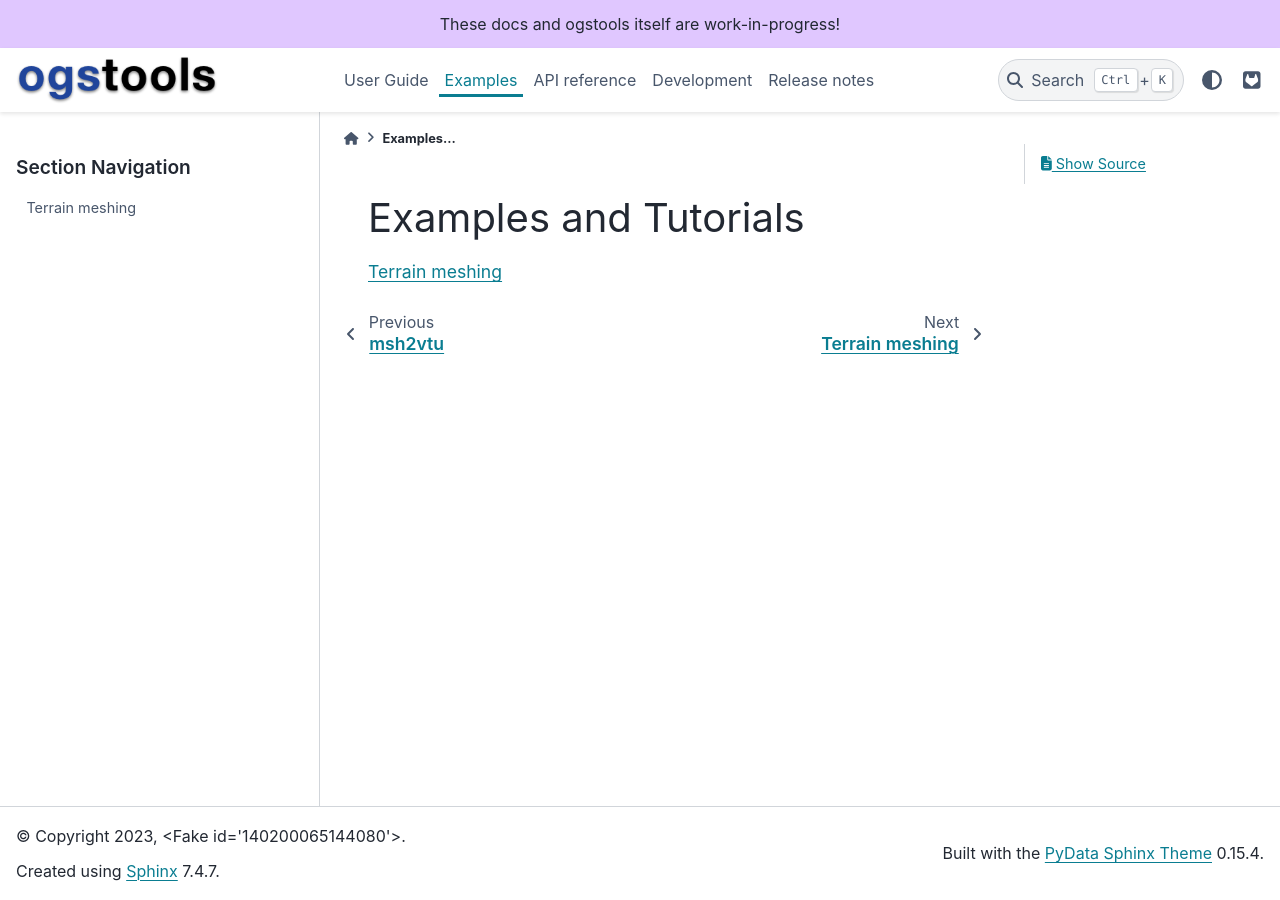
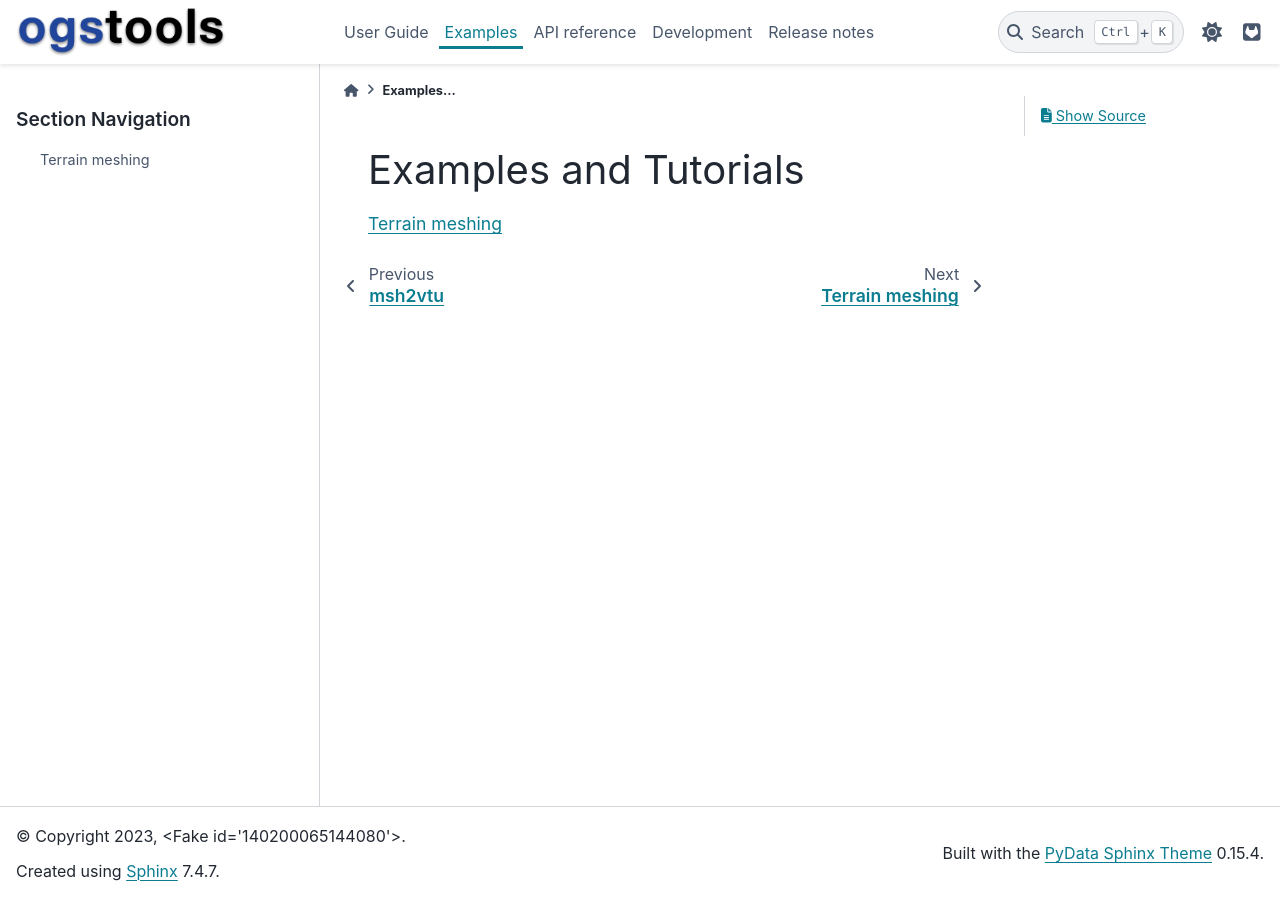
Before and after one commit to ufz/ogstools, a Sphinx documentation site: the page built from docs/examples/index.md, in a window 1280 px wide. Built offline with Sphinx 7.4.7 and the PyData theme 0.15.4, drawn with Linux system fonts in a browser that asks for light colours; the version number is read from the project's files by our own code.

Commit message:
[web] Some custom css.

```diff
--- /dev/null
+++ b/docs/_static/ogstools.css
@@ -0,0 +1,7 @@
+nav.bd-links li>a {
+  padding: .25rem 1.5rem;
+}
+
+.navbar-brand img {
+  height: 50px;
+}
--- a/docs/conf.py
+++ b/docs/conf.py
@@ -45,14 +45,15 @@ myst_heading_anchors = 3
 
 html_theme = "pydata_sphinx_theme"
 html_static_path = ["_static"]
+html_css_files = ["ogstools.css"]
+html_context = {"default_mode": "light"}
 
 html_theme_options = {
     "logo": {
         "image_light": "logo.png",
         "image_dark": "logo.png",
     },
-    "announcement": "<p style='font-weight: 400'>These docs and ogstools itself"
-    " are work-in-progress!</p>",
+    # "announcement": "<p style='font-weight: 400'>Some announcement</p>",
     "icon_links": [
         {
             "name": "GitLab",
```
